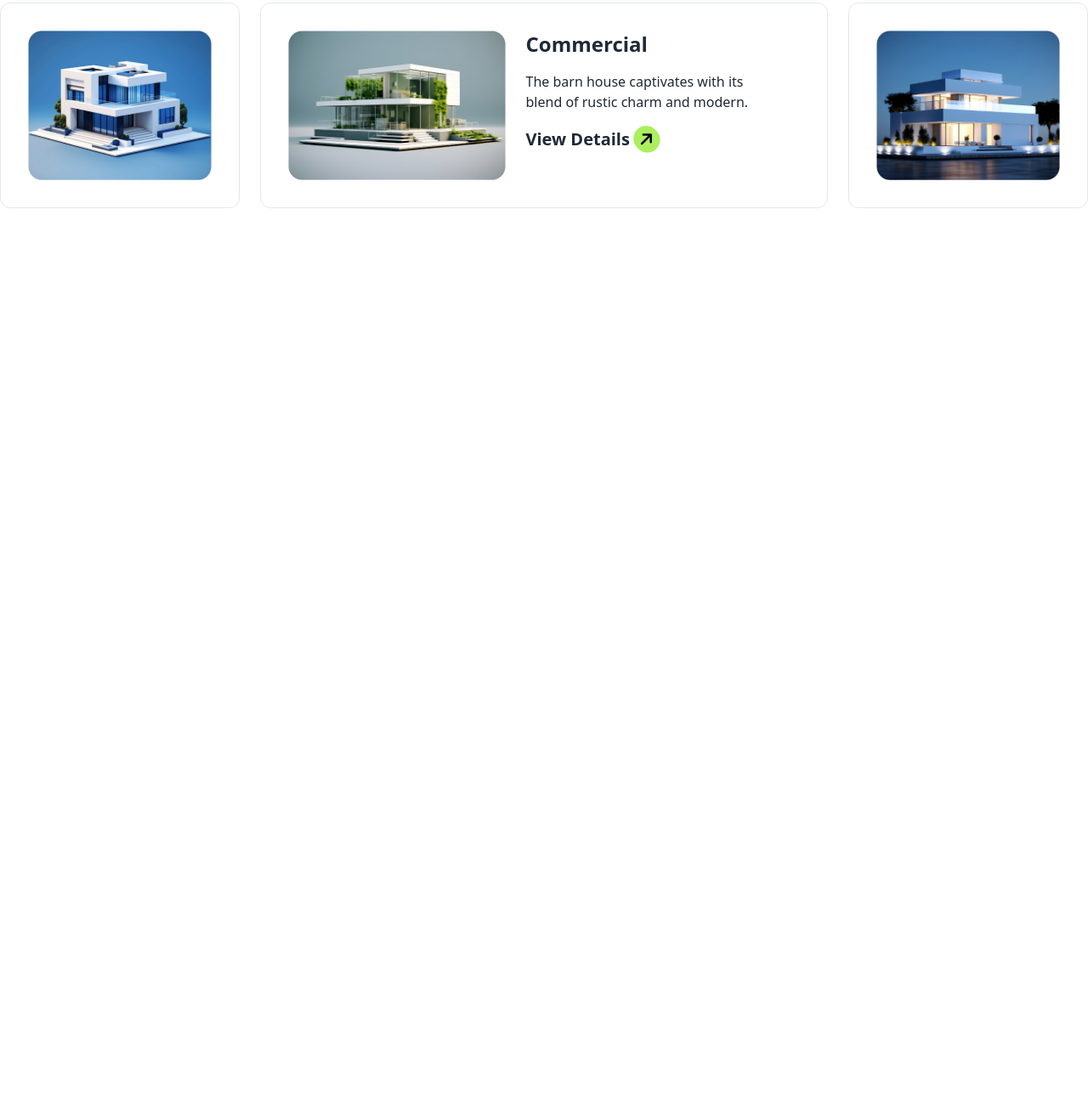
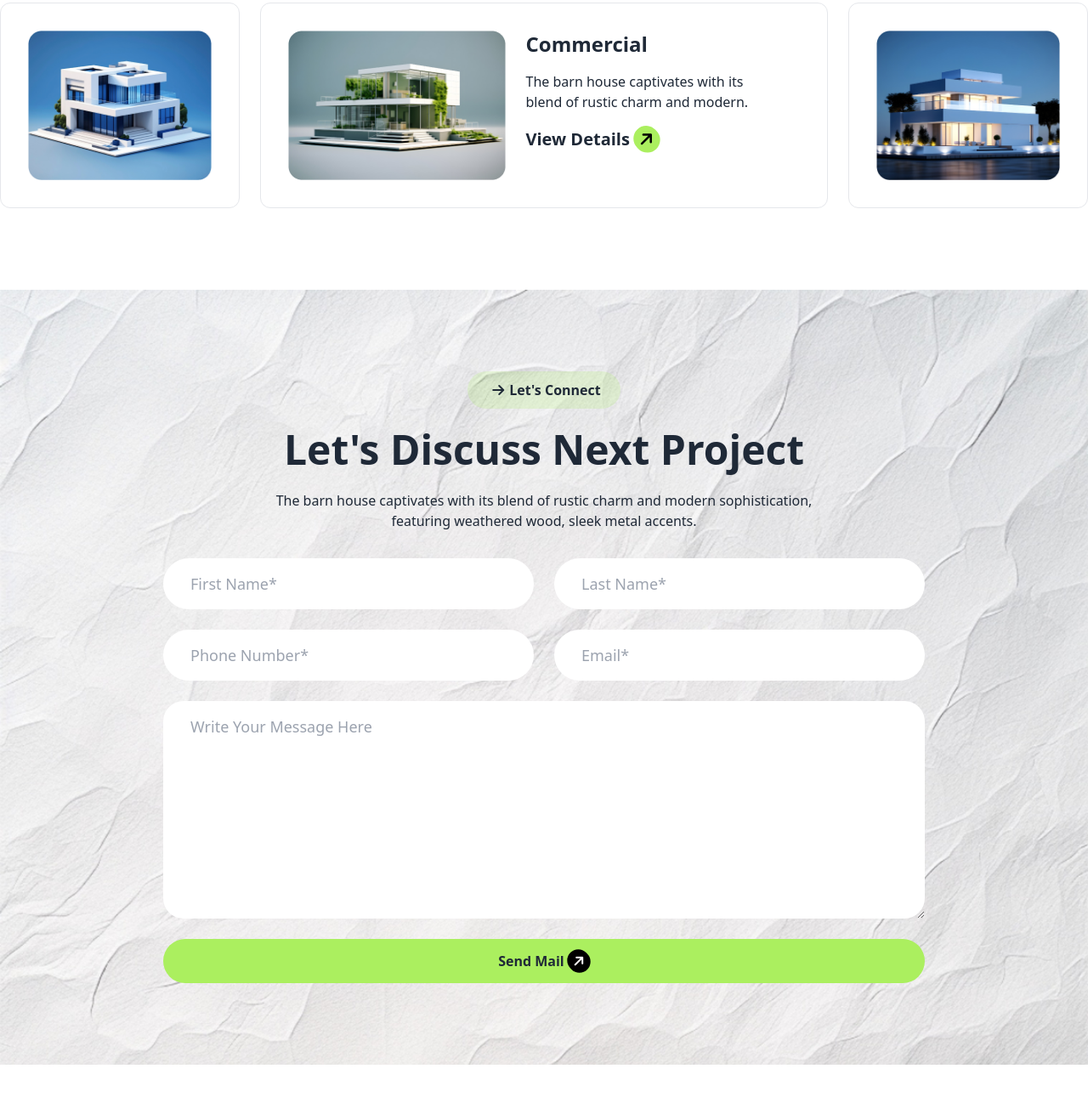
Before and after one commit to saminul-amin/ph-assignment-3, a plain HTML site: page index.html in a window 1280 px wide. Shown: the part 2826-4117 px from the top of the page at 85% size. Before the commit the page ends 3167 px from the top, so only its background shows below. Drawn offline with nearby package versions, Linux system fonts and the light colour scheme.

```diff
--- a/index.html
+++ b/index.html
@@ -219,8 +219,8 @@
     </main>
 
     <!-- Another Main Part?? -->
-    <main class="container mx-auto">
-      <section class="my-24">
+    <main>
+      <section class="my-24 container mx-auto">
         <div>
           <div class="text-center">
             <button
@@ -261,14 +261,14 @@
             </div>
           </div>
           <div class="border rounded-xl p-8">
-            <img src="assets/img2.png" alt="" class="rounded-xl">
+            <img src="assets/img2.png" alt="" class="rounded-xl" />
           </div>
         </div>
 
         <!-- 2nd Grid -->
         <div class="mt-8 gap-6 flex flex-col lg:flex-row justify-self-stretch">
           <div class="border rounded-xl p-8">
-            <img src="assets/img3.png" alt="" class="rounded-xl w-80 h-44">
+            <img src="assets/img3.png" alt="" class="rounded-xl w-80 h-44" />
           </div>
           <div class="rounded-xl border col-span-2 p-8">
             <div class="flex flex-col lg:flex-row gap-6">
@@ -288,7 +288,82 @@
             </div>
           </div>
           <div class="border rounded-xl p-8">
-            <img src="assets/img5.png" alt="" class="rounded-xl w-80 h-44">
+            <img src="assets/img5.png" alt="" class="rounded-xl w-80 h-44" />
+          </div>
+        </div>
+      </section>
+
+      <!-- Connectivity -->
+      <section class="bg-[url('assets/bg.jpg')] my-24 bg-cover">
+        <div class="container mx-auto px-48">
+          <div>
+            <div class="text-center pt-24">
+              <button
+                class="rounded-full px-4 py-2 bg-[#ABEF5F] bg-opacity-20 w-1/2 lg:w-1/5 font-semibold"
+              >
+                <i class="fa-solid fa-arrow-right p-[6px]"></i>Let's Connect
+              </button>
+            </div>
+            <h3 class="text-center text-5xl font-bold my-6">
+              Let's Discuss Next Project
+            </h3>
+            <p class="text-center">
+              The barn house captivates with its blend of rustic charm and
+              modern sophistication,<br />
+              featuring weathered wood, sleek metal accents.
+            </p>
+          </div>
+
+          <!-- Input Form -->
+          <div
+            class="grid grid-cols-1 lg:grid-cols-2 gap-6 mt-8 mb-24 text-center"
+          >
+            <div>
+              <input
+                type="text"
+                placeholder="First Name*"
+                required
+                class="rounded-full w-full px-8 py-4 text-lg"
+              />
+            </div>
+            <div>
+              <input
+                type="text"
+                placeholder="Last Name*"
+                required
+                class="rounded-full w-full px-8 py-4 text-lg"
+              />
+            </div>
+            <div>
+              <input
+                type="tel"
+                placeholder="Phone Number*"
+                required
+                class="rounded-full w-full px-8 py-4 text-lg"
+              />
+            </div>
+            <div>
+              <input
+                type="email"
+                placeholder="Email*"
+                required
+                class="rounded-full w-full px-8 py-4 text-lg"
+              />
+            </div>
+            <textarea
+              name="text"
+              id=""
+              class="rounded-3xl col-span-2 px-8 py-4 text-lg"
+              rows="8"
+              placeholder="Write Your Message Here"
+            ></textarea>
+            <div class="col-span-2 mb-24">
+              <button class="bg-[#ABEF5F] font-bold rounded-full w-full py-3">
+                Send Mail&nbsp;<i
+                  class="fa-solid fa-arrow-right rounded-full bg-black text-white p-[6px] -rotate-45"
+                ></i>
+              </button>
+            </div>
           </div>
         </div>
       </section>
```
